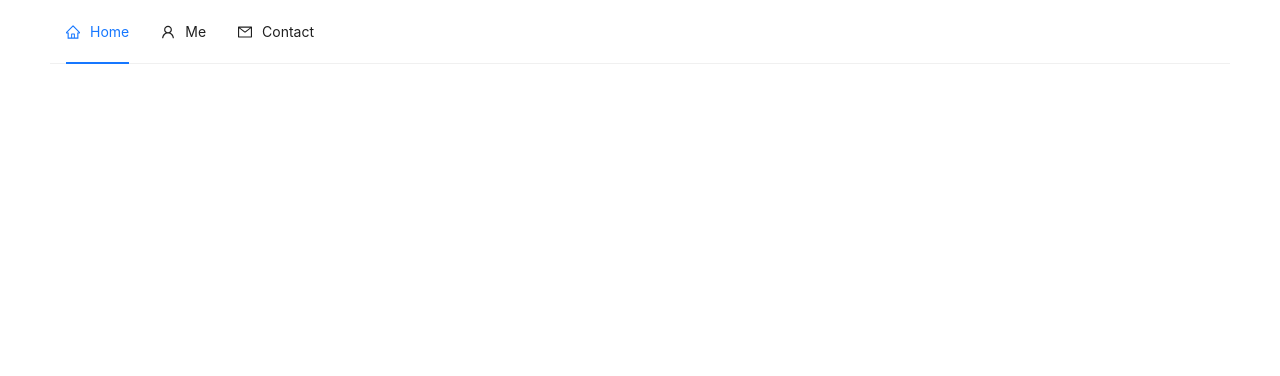
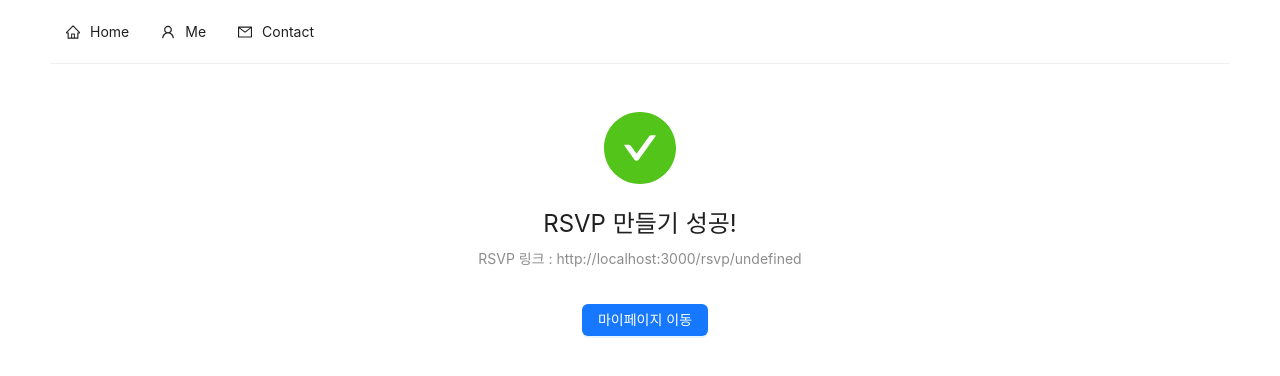
Before and after one commit to heejeongMin/rsvp-ui, a React (Create React App) app: page /success in a window 1280 px wide. Before the commit this address had no page. Shown: the top 376 px of the page. Built offline with nearby package versions, Linux system fonts and the light colour scheme.

Commit message:
fix tabnav focus and change navigation

```diff
--- a/src/App.js
+++ b/src/App.js
@@ -12,6 +12,7 @@ import Me from "./pages/Me";
 import RSVPForm from "./pages/RSVPForm";
 import Contact from "./pages/Contact";
 import "./App.css";
+import Success from "./components/Success";
 
 const Layout = ({ children }) => {
   const location = useLocation();
@@ -37,6 +38,7 @@ const App = () => {
             <Route path="/me" element={<Me />} />
             <Route path="/contact" element={<Contact />} />
             <Route path="/rsvp/:id" element={<RSVPForm />} />
+            <Route path="/success" element={<Success />} />
           </Routes>
         </div>
       </Layout>
--- /dev/null
+++ b/src/components/Success.js
@@ -0,0 +1,42 @@
+import React, { useState, useEffect } from "react";
+
+import { useLocation } from "react-router-dom";
+
+import { Button, Result } from "antd";
+import { useNavigate } from "react-router-dom";
+
+const Success = (props) => {
+  const navigate = useNavigate();
+  const { path } = props;
+
+  const [loading, setLoading] = useState(true);
+  const [link, setLink] = useState("");
+
+  const redirect = () => {
+    navigate("/me", { state: { refresh: true } });
+  };
+
+  useEffect(() => {
+    setLink("http://localhost:3000/rsvp/" + path);
+    setLoading(false);
+  }, []);
+
+  if (loading) {
+    return <div>Loading...</div>;
+  }
+
+  return (
+    <Result
+      status="success"
+      title="RSVP 만들기 성공!"
+      subTitle={"RSVP 링크 : " + link}
+      extra={[
+        <Button type="primary" onClick={redirect}>
+          마이페이지 이동
+        </Button>,
+      ]}
+    />
+  );
+};
+
+export default Success;
--- a/src/components/TopNav.js
+++ b/src/components/TopNav.js
@@ -1,24 +1,53 @@
-import React from "react";
+import React, { useEffect, useState } from "react";
 import { Layout, Menu } from "antd";
 import { HomeOutlined, UserOutlined, MailOutlined } from "@ant-design/icons";
 import "antd/dist/reset.css"; // Import Ant Design styles by default
 import { Link } from "react-router-dom";
+import { useLocation } from "react-router-dom";
 
 const { Header } = Layout;
 
 const TopNav = () => {
+  const location = useLocation();
+  const pathname = location.pathname;
+
+  const [activeKey, setActiveKey] = useState("");
+  const [loading, setLoading] = useState(true);
+
+  const onClick = (key) => {
+    setActiveKey(key);
+  };
+
+  const pathToKeyChange = () => {
+    onClick(pathname.substring(1));
+  };
+
+  useEffect(() => {
+    pathToKeyChange();
+    setLoading(false);
+  }, [location.state, activeKey]);
+
+  if (loading) {
+    return <div>Loading...</div>;
+  }
+
   return (
     <Layout>
       <Header style={{ background: "#fff" }}>
         <div className="logo" />
-        <Menu theme="light" mode="horizontal" defaultSelectedKeys={["1"]}>
-          <Menu.Item key="1" icon={<HomeOutlined />}>
+        <Menu
+          theme="light"
+          mode="horizontal"
+          activeKey={activeKey}
+          onClick={onClick}
+        >
+          <Menu.Item key="" icon={<HomeOutlined />}>
             <Link to="/">Home</Link>
           </Menu.Item>
-          <Menu.Item key="2" icon={<UserOutlined />}>
+          <Menu.Item key="me" icon={<UserOutlined />}>
             <Link to="/me">Me</Link>
           </Menu.Item>
-          <Menu.Item key="3" icon={<MailOutlined />}>
+          <Menu.Item key="contact" icon={<MailOutlined />}>
             <Link to="/contact">Contact</Link>
           </Menu.Item>
         </Menu>
--- a/src/pages/Home.js
+++ b/src/pages/Home.js
@@ -1,11 +1,14 @@
 import React, { useState } from "react";
 import { Layout, Form, Input, Button, Modal, Select, DatePicker } from "antd";
+import Success from "../components/Success";
 
 const { Content } = Layout;
 
 const Home = () => {
   const [isModalVisible, setIsModalVisible] = useState(false);
   const [form] = Form.useForm();
+  const [success, setSuccess] = useState(false);
+
   const options = [
     {
       label: "참가",
@@ -33,11 +36,16 @@ const Home = () => {
   const handleOk = () => {
     //call backend
     closeModal();
+    setSuccess(true);
   };
 
   const handleCancel = () => {
     closeModal();
   };
+
+  if (success) {
+    return <Success path={123} />;
+  }
 
   return (
     <Content style={{ padding: "48px 48px" }}>
@@ -57,7 +65,7 @@ const Home = () => {
           initialValues={{ remember: true }}
         >
           <Form.Item
-            label="주제"
+            label="제목"
             name="name"
             rules={[{ required: true, message: "주제를 입력해주세요" }]}
           >
@@ -74,7 +82,6 @@ const Home = () => {
             label="모임 시작 일시"
             name="startDateAndTime"
             rules={[{ required: true, message: "모임 시작 시간을 입력하세요" }]}
-            size={"Small"}
           >
             <DatePicker showTime />
           </Form.Item>
@@ -82,7 +89,6 @@ const Home = () => {
             label="모임 종료 일시"
             name="endDateAndTime"
             rules={[{ required: true, message: "모임 종료 시간을 입력하세요" }]}
-            size={"Small"}
           >
             <DatePicker showTime />
           </Form.Item>
@@ -100,6 +106,9 @@ const Home = () => {
           >
             <Select mode="tags" style={{ width: "100%" }} options={options} />
           </Form.Item>
+          <Form.Item label="회신 기한" name="rsvpDeadline">
+            <DatePicker showTime />
+          </Form.Item>
           <Form.Item label="모임 내용" name="description">
             <Input.TextArea />
           </Form.Item>
--- a/src/pages/Me.js
+++ b/src/pages/Me.js
@@ -1,4 +1,5 @@
-import React from "react";
+import React, { useEffect } from "react";
+import { useLocation } from "react-router-dom";
 
 const Me = () => {
   return (
--- a/src/pages/RSVPForm.js
+++ b/src/pages/RSVPForm.js
@@ -1,6 +1,6 @@
 // src/RSVPForm.js
 import React, { useState, useEffect } from "react";
-import { Layout, theme, Form, Button, Select, Card } from "antd";
+import { Layout, theme, Form, Button, Card, Divider, Radio, Space } from "antd";
 import { useParams } from "react-router-dom";
 
 const { Content } = Layout;
@@ -29,6 +29,7 @@ const RSVPForm = () => {
     },
   };
 
+  const [loading, setLoading] = useState(true);
   const { id } = useParams(); // Get unique ID from the URL
   // const [name, setName] = useState("");
   // const [willAttend, setWillAttend] = useState("yes");
@@ -38,6 +39,7 @@ const RSVPForm = () => {
   useEffect(() => {
     // Fetch form data based on ID if needed
     // e.g., fetch(`/api/getFormData/${id}`).then(...)
+    const fetchRSVPFrom = async () => {
       setRsvpForm({
         name: "test-rsvp-name",
         startDateAndTime: "2024-08-18 09:00",
@@ -57,13 +59,15 @@ const RSVPForm = () => {
             value: "YN",
           },
         ],
-
+        deadline: "2024-08-17 17:00",
         // description: "testset",
       });
+      setLoading(false);
+    };
+    fetchRSVPFrom();
   }, [id]);
 
-  const handleSubmit = (event) => {
-    event.preventDefault();
+  const handleSubmit = () => {
     setSubmitted(true);
 
     // Simulate sending data to a server
@@ -85,8 +89,11 @@ const RSVPForm = () => {
   };
 
   if (submitted) {
-    // return <p>Thank you for your RSVP, {name}!</p>;
     return <p>Thank you for your RSVP!</p>;
+  }
+
+  if (loading) {
+    return <div>Loading...</div>;
   }
 
   return (
@@ -124,6 +131,13 @@ const RSVPForm = () => {
               <p>{rsvpForm.description}</p>
             </div>
           )}
+          {rsvpForm.deadline && (
+            <div>
+              <p>회신 기한</p>
+              <p>{rsvpForm.deadline}</p>
+            </div>
+          )}
+          <Divider>RSVP</Divider>
           <Form
             {...formItemLayout}
             variant="filled"
@@ -133,16 +147,22 @@ const RSVPForm = () => {
             }}
           >
             <Form.Item
-              label="RSVP"
               name="rsvp"
               rules={[
                 {
                   required: true,
-                  message: "선택해주세요",
+                  message: "회신을 선택해주세요",
                 },
               ]}
             >
-              <Select style={{ width: "100%" }} options={rsvpForm.options} />
+              {/* <Select style={{ width: "100%" }} options={rsvpForm.options} /> */}
+              <Radio.Group>
+                <Space direction="vertical">
+                  {rsvpForm.options.map((el) => (
+                    <Radio value={el.value}>{el.label}</Radio>
+                  ))}
+                </Space>
+              </Radio.Group>
             </Form.Item>
             <Form.Item
               wrapperCol={{
```
Lines whose indentation alone changed are shown as unchanged.
